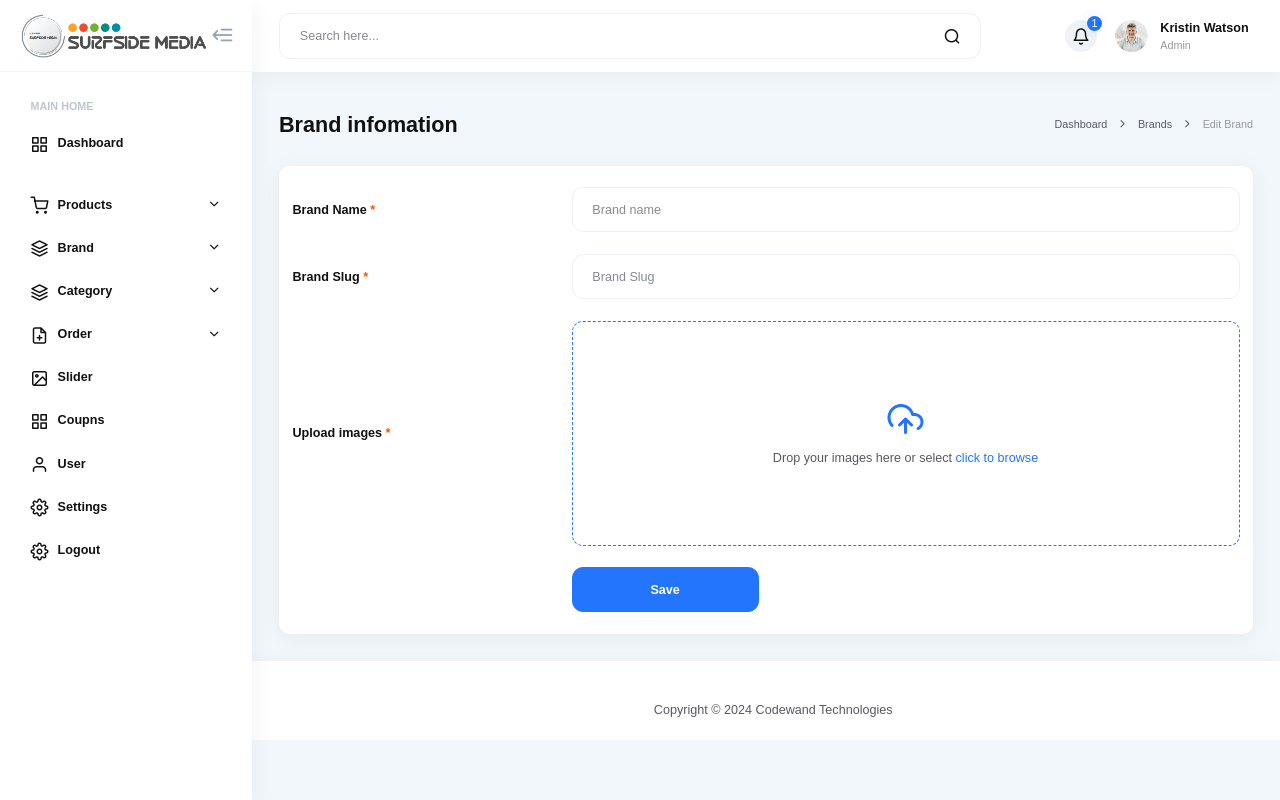
After one commit to Leehon008/lara11ecommerce, a Laravel app: template resources/views/admin/brand_edit.blade.php in a window 1280 px wide. The commit adds this page. Run offline with Laravel 12, Linux system fonts and the light colour scheme; the template is opened without the code that fills it, so the values that code supplies are empty; some web fonts are replaced.

Commit message:
feat: add edit brands

```diff
--- /dev/null
+++ b/resources/views/admin/brand_edit.blade.php
@@ -0,0 +1,114 @@
+@extends('layouts.admin')
+@section('content')
+    <div class="main-content-inner">
+        <div class="main-content-wrap">
+            <div class="flex items-center flex-wrap justify-between gap20 mb-27">
+                <h3>Brand infomation</h3>
+                <ul class="breadcrumbs flex items-center flex-wrap justify-start gap10">
+                    <li>
+                        <a href="{{ route('admin.index') }}">
+                            <div class="text-tiny">Dashboard</div>
+                        </a>
+                    </li>
+                    <li>
+                        <i class="icon-chevron-right"></i>
+                    </li>
+                    <li>
+                        <a href="{{ route('admin.brands') }}">
+                            <div class="text-tiny">Brands</div>
+                        </a>
+                    </li>
+                    <li>
+                        <i class="icon-chevron-right"></i>
+                    </li>
+                    <li>
+                        <div class="text-tiny">Edit Brand</div>
+                    </li>
+                </ul>
+            </div>
+            <!-- new-category -->
+            <div class="wg-box">
+                <form class="form-new-product form-style-1" action="{{ route('admin.brand_update') }}" method="POST"
+                    enctype="multipart/form-data">
+                    @csrf
+                    @method('PUT')
+                    <input type="text" name="id" id="id" hidden value="{{ $brand->id }}" />
+                    <fieldset class="name">
+                        <div class="body-title">Brand Name <span class="tf-color-1">*</span></div>
+                        <input class="flex-grow" type="text" placeholder="Brand name" name="name" tabindex="0"
+                            value="{{ $brand->name }}" aria-required="true" required="">
+                        @error('name')
+                            <span class="alert alert-danger text-center">{{ $message }} </span>
+                        @enderror
+                    </fieldset>
+
+                    <fieldset class="name">
+                        <div class="body-title">Brand Slug <span class="tf-color-1">*</span></div>
+                        <input class="flex-grow" type="text" placeholder="Brand Slug" name="slug" tabindex="0"
+                            value="{{ $brand->slug }}" aria-required="true" required="">
+                        @error('slug')
+                            <span class="alert alert-danger text-center">{{ $message }} </span>
+                        @enderror
+                    </fieldset>
+
+                    <fieldset>
+                        <div class="body-title">Upload images <span class="tf-color-1">*</span>
+                        </div>
+                        <div class="upload-image flex-grow">
+                            @if ($brand->image)
+                                <div class="item" id="imgpreview">
+                                    <img src="{{ asset('uploads/brands') }}/{{ $brand->image }}" class="effect8"
+                                        alt="">
+                                </div>
+                            @endif
+
+                            <div id="upload-file" class="item up-load">
+                                <label class="uploadfile" for="myFile">
+                                    <span class="icon">
+                                        <i class="icon-upload-cloud"></i>
+                                    </span>
+                                    <span class="body-text">Drop your images here or select <span class="tf-color">click to
+                                            browse</span></span>
+                                    <input type="file" id="myFile" name="image" accept="image/*">
+                                </label>
+                            </div>
+                        </div>
+                        @error('image')
+                            <span class="alert alert-danger text-center">{{ $message }} </span>
+                        @enderror
+                    </fieldset>
+
+                    <div class="bot">
+                        <div></div>
+                        <button class="tf-button w208" type="submit">Save</button>
+                    </div>
+                </form>
+            </div>
+        </div>
+    </div>
+@endsection
+
+@push('scripts')
+    <script>
+        $(function() {
+            $("#myFile").on("change", function(e) {
+                const photoImp = $("#myFile");
+                const [file] = this.files;
+                if (file) {
+                    $("#imgpreview img").attr('src', URL.createObjectURL(file));
+                    $("#imgpreview").show();
+                }
+            })
+
+            $("input[name='name']").on("change", function() {
+                $("input[name='slug']").val(StringToSlug($(this).val()));
+            })
+        });
+
+        function StringToSlug(Text) {
+            return Text.toLowerCase()
+                .replace(/[^\w ] + /g, "")
+                .replace(/ +/g, "-");
+        }
+    </script>
+@endpush
--- a/resources/views/admin/brands.blade.php
+++ b/resources/views/admin/brands.blade.php
@@ -40,6 +40,7 @@
                         @if (Session::has('status'))
                             <p class="alert alert-success">{{ Session::get('status') }}
                         @endif
+
                         <table class="table table-striped table-bordered">
                             <thead>
                                 <tr>
@@ -64,10 +65,10 @@
                                             </div>
                                         </td>
                                         <td>{{ $brand->slug }}</td>
-                                        <td><a href="#" target="_blank">1</a></td>
+                                        <td><a href="#" target="_blank">0</a></td>
                                         <td>
                                             <div class="list-icon-function">
-                                                <a href="#">
+                                                <a href="{{ route('admin.brand_edit', ['id' => $brand->id]) }}">
                                                     <div class="item edit">
                                                         <i class="icon-edit-3"></i>
                                                     </div>
--- a/routes/web.php
+++ b/routes/web.php
@@ -19,5 +19,7 @@ Route::middleware(['auth',AuthAdmin::class])->group( function () {
     Route::get('/admin', [AdminController::class, 'index'])->name('admin.index');
     Route::get('/admin/brands', [AdminController::class, 'brands'])->name('admin.brands');
     Route::get('/admin/brands/add', [AdminController::class, 'add_brand'])->name('admin.brand_add');
+    Route::get('/admin/brands/edit/{id}', [AdminController::class, 'edit_brand'])->name('admin.brand_edit');
     Route::post('/admin/brands/store', [AdminController::class, 'store_brand'])->name('admin.brand_store');
+    Route::put('/admin/brands/update', [AdminController::class, 'update_brand'])->name('admin.brand_update');
 });
```
Also changed, not shown: app/Http/Controllers/AdminController.php (+30 -0 lines), public/uploads/brands/1728441869.png (deleted), public/uploads/brands/1728443938.png (added), public/uploads/brands/1728446847.jpg (added).
